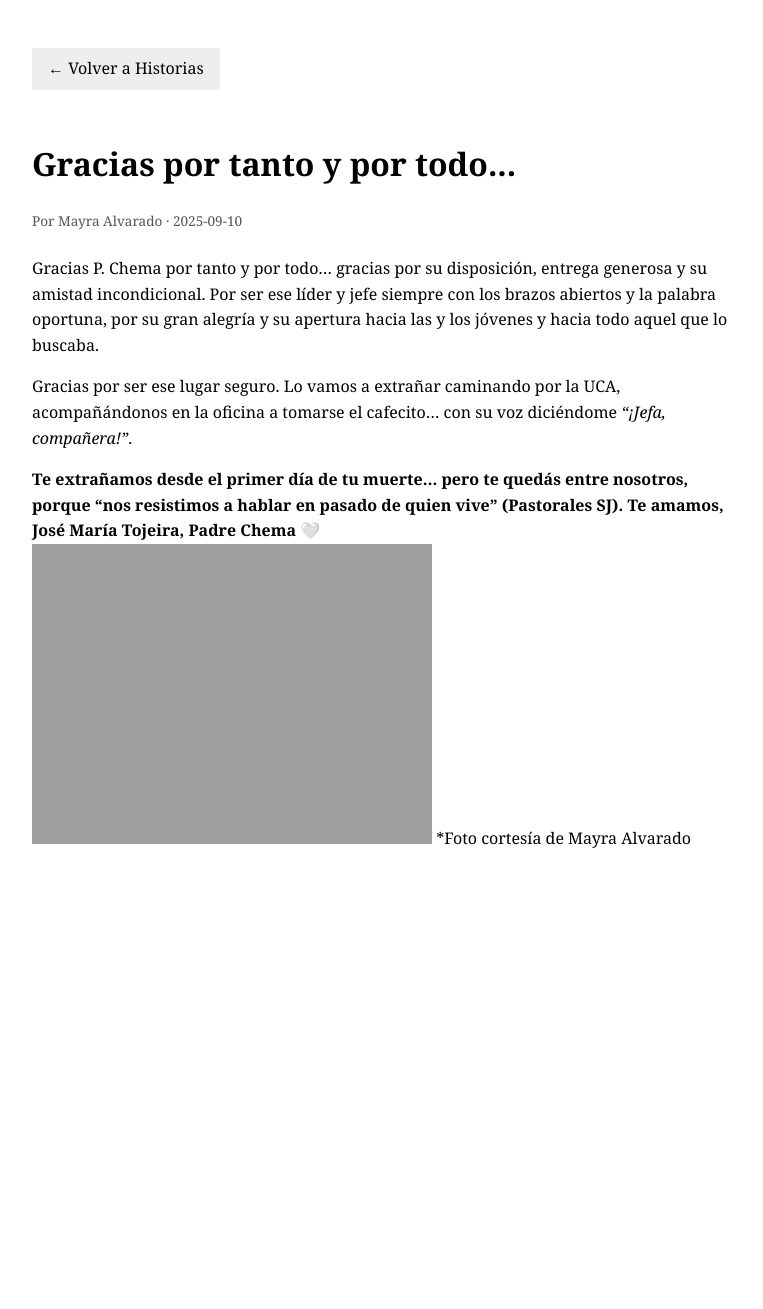
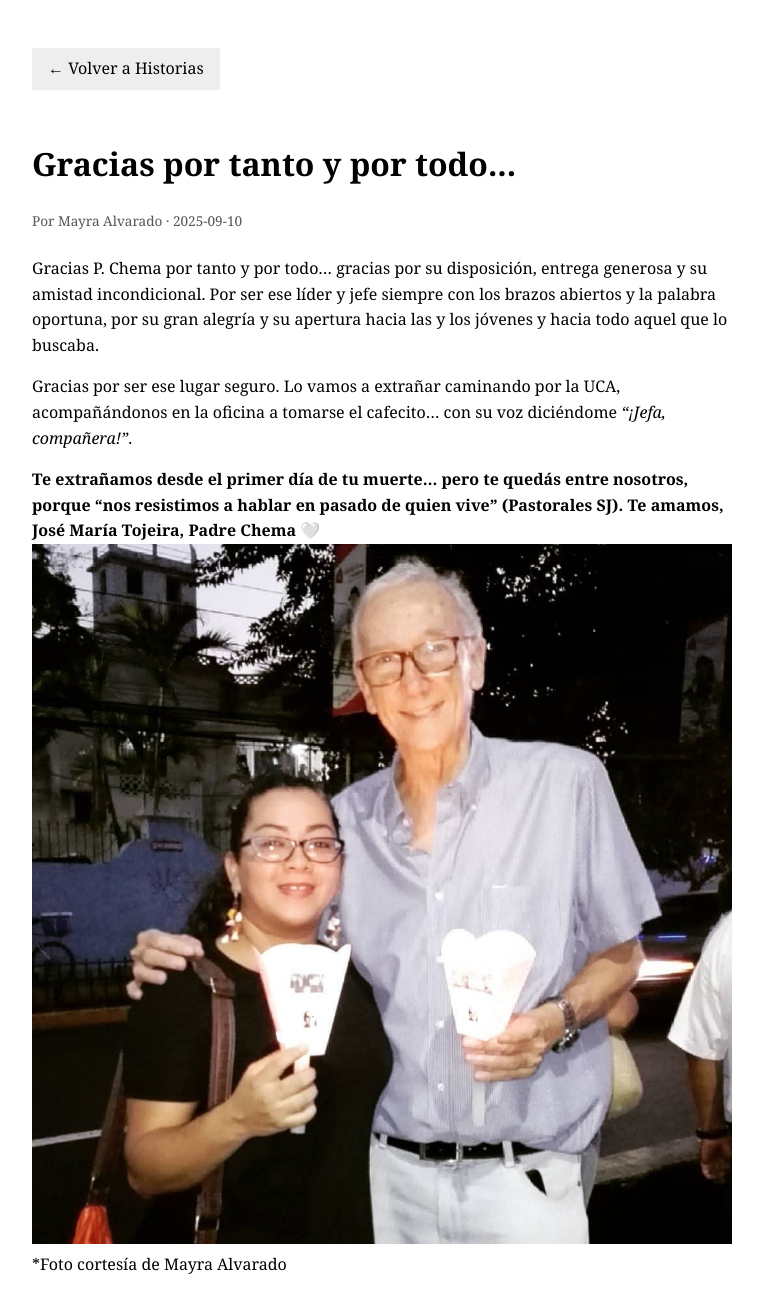
Before and after one commit to albertovth/graciaschema-site, a Jekyll site: the page built from _posts/2025-09-10-gracias-por-tanto-y-por-todo.md, in a window 1280 px wide. Shown: the whole page, without its empty margins (258-1021 px from the left). Built offline with Jekyll 4.4.1, drawn with Linux system fonts in a browser that asks for light colours; before the commit the page ends 900 px from its top, so only the background shows below that.

Commit message:
Update 2025-09-10-gracias-por-tanto-y-por-todo.md

```diff
--- a/_posts/2025-09-10-gracias-por-tanto-y-por-todo.md
+++ b/_posts/2025-09-10-gracias-por-tanto-y-por-todo.md
@@ -11,5 +11,5 @@ Gracias P. Chema por tanto y por todo... gracias por su disposición, entrega ge
 Gracias por ser ese lugar seguro. Lo vamos a extrañar caminando por la UCA, acompañándonos en la oficina a tomarse el cafecito... con su voz diciéndome *“¡Jefa, compañera!”*.
 
 **Te extrañamos desde el primer día de tu muerte... pero te quedás entre nosotros, porque “nos resistimos a hablar en pasado de quien vive” (Pastorales SJ). Te amamos, José María Tojeira, Padre Chema 🤍**
-![Chema y Mayra]({{ '/assets/img/Chema&Mayra.jpg' | relative_url }})
+![Chema y Mayra]({{ '/assets/img/Chema-Mayra.jpg' | relative_url }})
 *Foto cortesía de Mayra Alvarado
```
